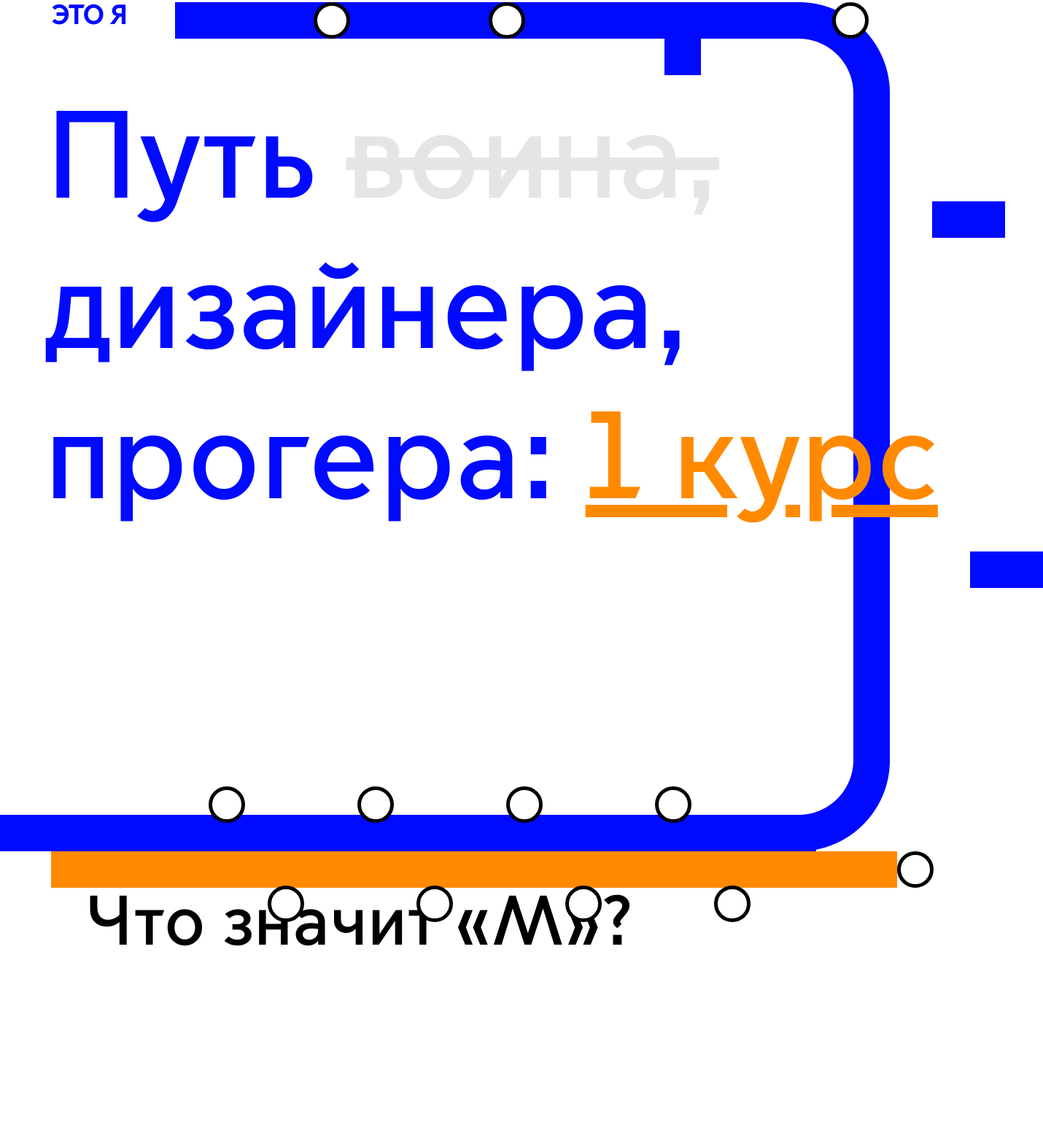
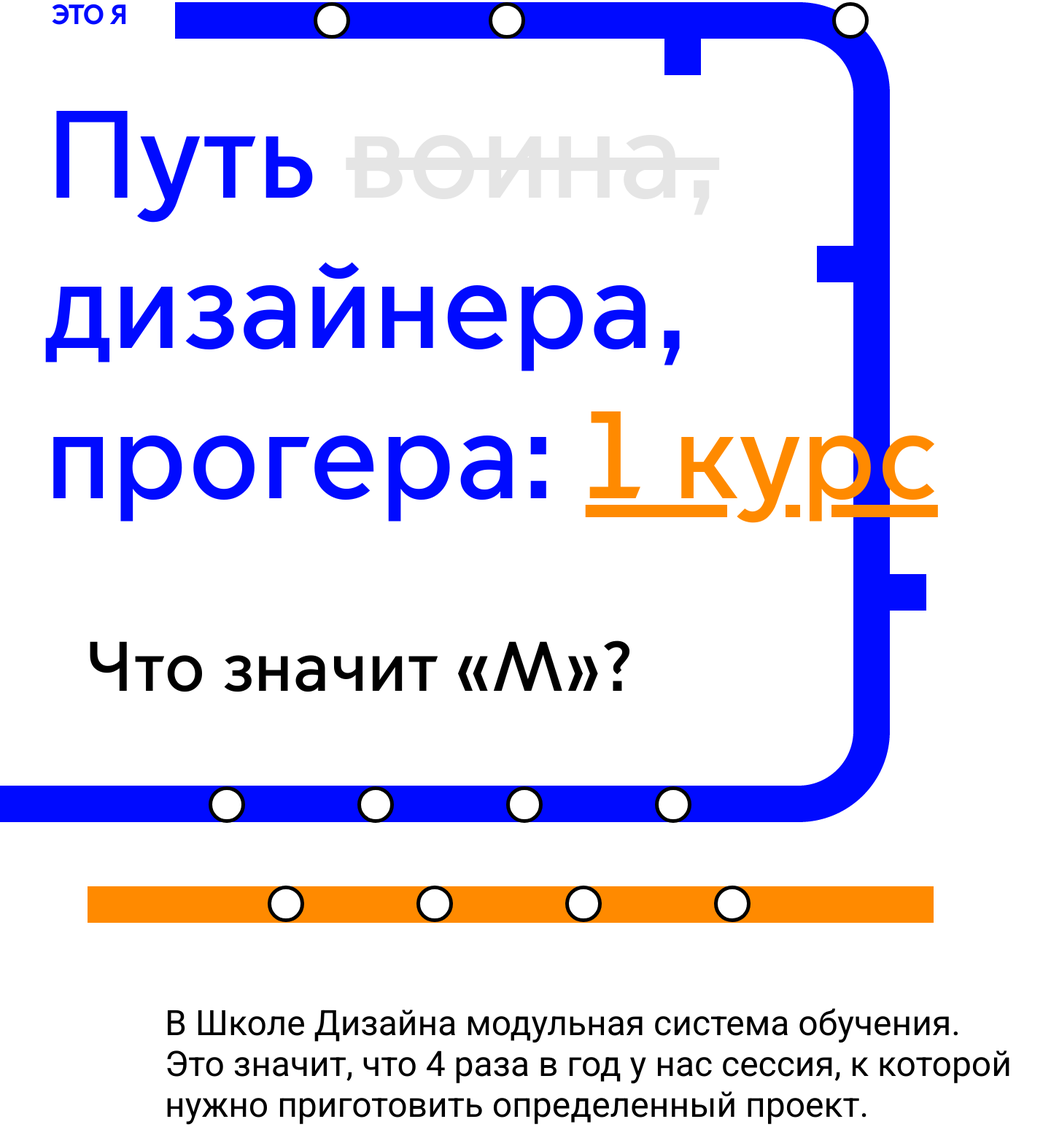
Before and after one commit to Pirogma/maruskap_portfolio_2019, a plain HTML site: page index.html in a window 1280 px wide. Shown: the part 34-1605 px from the top of the page at 73% size, 1430 px wide, since content can reach past the window. Drawn offline with Linux system fonts and the light colour scheme.

Commit message:
интро десктоп

```diff
--- a/stylesheets/layout.css
+++ b/stylesheets/layout.css
@@ -23,19 +23,19 @@ h1 {
   line-height: 206px;
   margin-left: 61px;
   margin-top: 60px;
-  padding-bottom: 150px;
 }
 
 h2 {
+  position: absolute;
   font-size: 96px;
   font-family: 'Moscow Sans', sans-serif;
 
-
   margin-left: 116px;
-  padding-bottom: 420px;
+  top: 903px;
 }
 
 p {
+  position: absolute;
   font-size: 48px;
   font-family: 'Roboto', sans-serif;
 
@@ -43,6 +43,7 @@ p {
   width: 1180px;
   margin-left: 226px;
   padding-bottom: 25px;
+  top: 1409px;
 }
 
 main a {
@@ -87,7 +88,7 @@ main a {
 .line-2 {
   float: right;
   width: 50px;
-  height: 565px;
+  height: 525px;
   margin-left: 1328px;
   margin-right: 60px;
 
@@ -95,10 +96,11 @@ main a {
 }
 
 .line-3 {
-  position: absolute;
+  float: right;
   width: 87.431vw;
   height: 50px;
-  top: 1151px;
+  margin-top: -100px;
+  margin-right: 380px;
 
   background: #000AFF;
 }
@@ -108,7 +110,7 @@ main a {
   width: 90.625vw;
   height: 50px;
   left: 141px;
-  top: 1248px;
+  margin-top: 38px;
 
   background: #FF8A00;
 }
@@ -116,7 +118,6 @@ main a {
 .angle-b-2 {
   float: right;
   margin-left: 1053px;
-  margin-top: 37px;
 }
 
 .angle-b-3 {
@@ -177,7 +178,7 @@ main a {
 }
 
 .ellipse4 {
-  display: flex;
+    position: absolute;
   float: right;
   width: 40px;
   height: 40px;
@@ -202,21 +203,25 @@ main a {
 }
 
 .station2 {
-  position: absolute;
+  position: relative;
+  float: right;
+  margin-right: 60px;
   width: 100px;
   height: 50px;
   background-color: #000AFF;
-  left: 1278px;
-  top: 310px;
+  top: -790px;
+  z-index: 2;
 }
 
 .station3 {
-  position: absolute;
+  position: relative;
+  float: right;
+  margin-right: 60px;
   width: 100px;
   height: 50px;
   background-color: #000AFF;
-  left: 1330px;
-  top: 790px;
+  margin-right: -150px;
+  top: -340px;
 }
 
 .em_1 {
@@ -339,6 +344,26 @@ main a {
   z-index: 1;
 }
 
+@media (min-width: 1598px) {
+.line-3 {
+  margin-top: -96px;
+}
+
+.line-4 {
+  margin-top: 40px;
+}
+
+.station2 {
+  margin-right: -1375px;
+  margin-top: 270px;
+}
+
+.station3 {
+  margin-right: -1433px;
+  margin-top: 270px;
+}
+
+}
 @media (min-width: 1640px) {
 .line-1 {
   width: 76.585vw;
```
